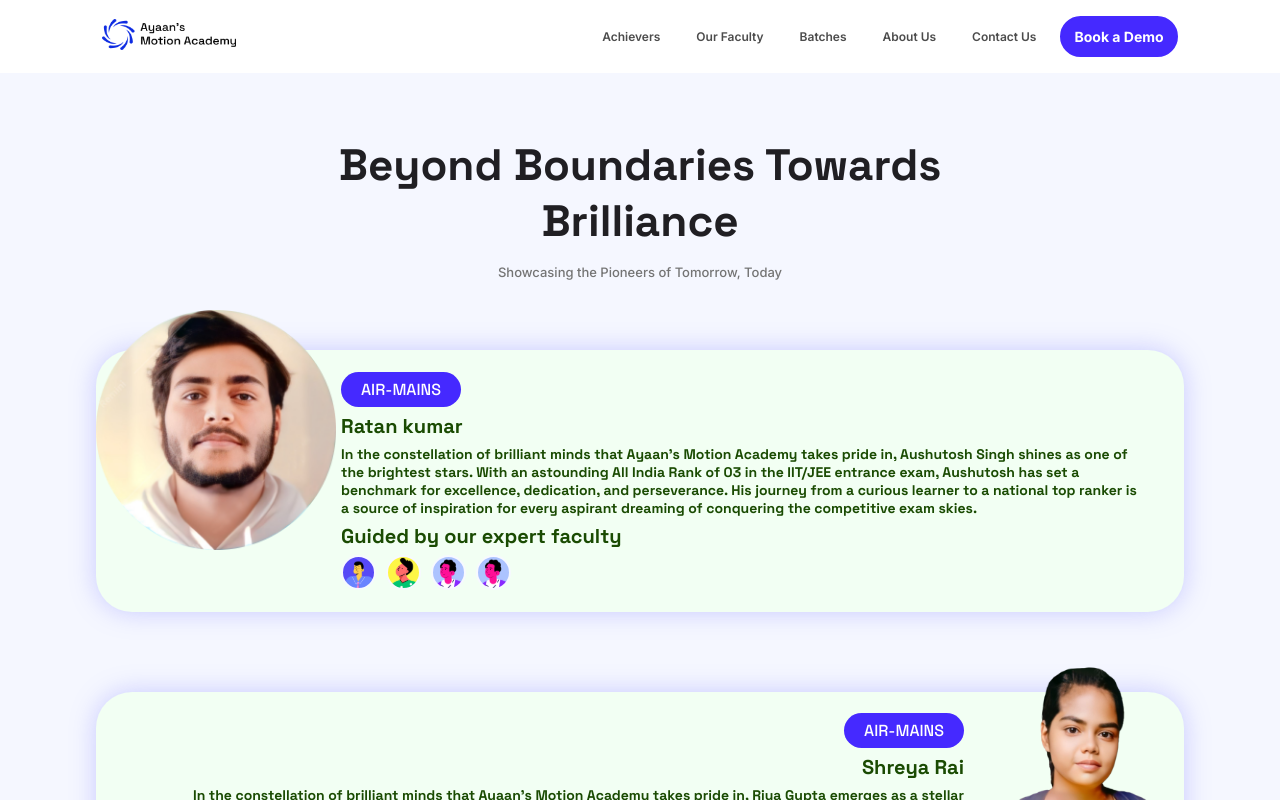
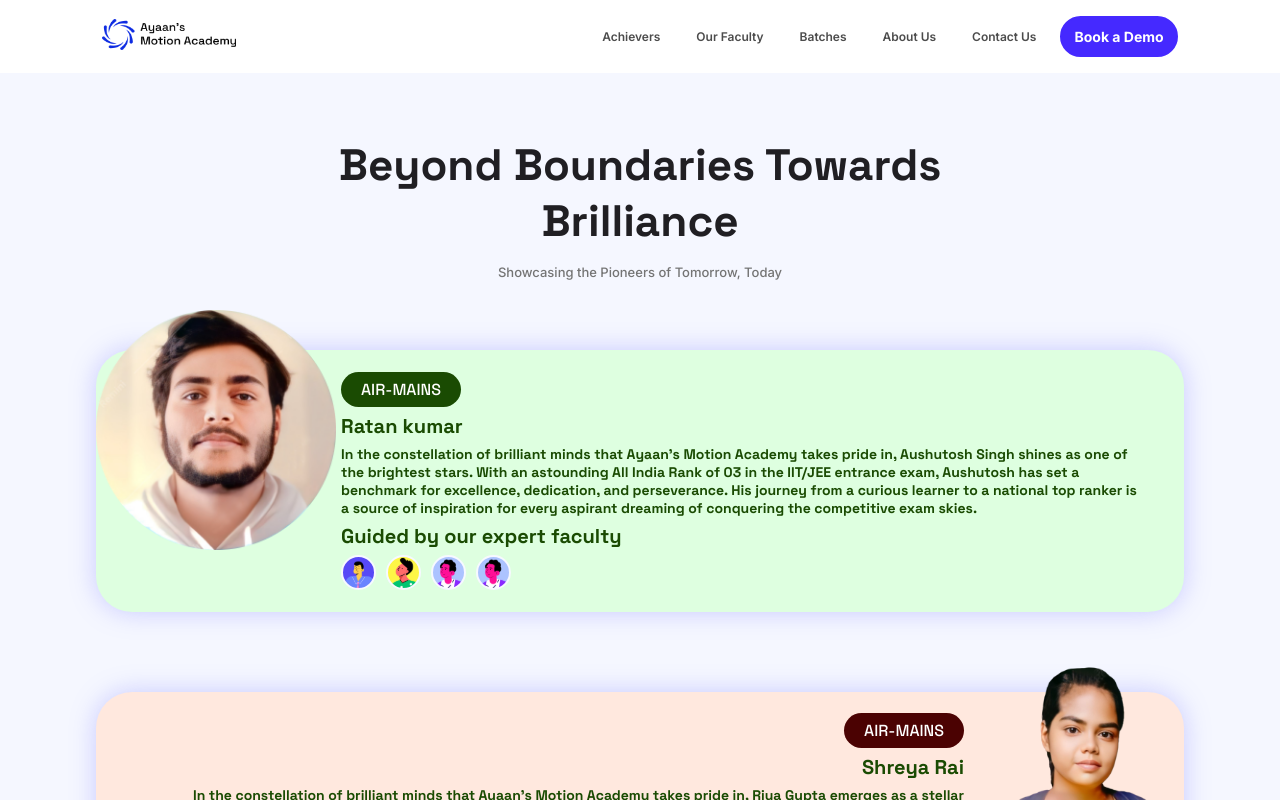
Before and after one commit to omarkhan2217/AyaanMotionAcademy, a React (Vite) app: page /our-achievers in a window 1280 px wide. Shown: the top 800 px of the page. Built offline with nearby package versions, Linux system fonts and the light colour scheme.

Commit message:
fixed highlighted stuend

```diff
--- a/src/components/highlightedStudentCard/highlightedStudentCard.component.tsx
+++ b/src/components/highlightedStudentCard/highlightedStudentCard.component.tsx
@@ -1,21 +1,24 @@
 import React from "react";
-import classes from './highlightedStudentCard.module.scss';
+import classes from "./highlightedStudentCard.module.scss";
 import { CustomPill } from "..";
 import { IHighlightedStudentCardProps } from "../../types";
 import { TeacherLogo } from "../../assets";
 import { useWindowSize } from "usehooks-ts";
 
-
 export const HighlightedStudentCard: React.FC<IHighlightedStudentCardProps> = (props) => {
-    const { rank, name, description, image, color, pillColor,bgColor,isReversed = false } = props
+  const { rank, name, description, image, color, pillColor, bgColor, isReversed = false } = props;
   const { width } = useWindowSize();
   const isTablet = width <= 768;
   return (
-        <div className={classes.mainContainer} style={{backgroundColor:bgColor}}>
-            {!isReversed ? <img className={isReversed ? classes.imgAlt : classes.img} src={image} /> : isReversed && isTablet ? <img className={isReversed ? classes.imgAlt : classes.img} src={image} /> : null}
+    <div className={classes.mainContainer} style={{ backgroundColor: bgColor }}>
+      {!isReversed ? (
+        <img className={isReversed ? classes.imgAlt : classes.img} src={image} />
+      ) : isReversed && isTablet ? (
+        <img className={isReversed ? classes.imgAlt : classes.img} src={image} />
+      ) : null}
       <div className={isReversed ? classes.textMainContaienrAlt : classes.textMainContainer}>
-                <CustomPill label={`${rank}`} style={{backgroundColor:pillColor}}/>
-                <div className={isReversed ? classes.textContainerAlt : classes.textContainer}  style={{color:color}}>
+        <CustomPill pillColor={pillColor} label={`${rank}`}  style={{ backgroundColor: pillColor }} />
+        <div className={isReversed ? classes.textContainerAlt : classes.textContainer} style={{ color: color }}>
           <div className={isReversed ? classes.studentNameAlt : classes.studentName}>{name}</div>
           <div className={isReversed ? classes.collegeNameAlt : classes.collegeName}>{description}</div>
           <div className={isReversed ? classes.studentNameAlt : classes.studentName}>Guided by our expert faculty</div>
@@ -24,5 +27,5 @@ export const HighlightedStudentCard: React.FC<IHighlightedStudentCardProps> = (p
       </div>
       {isReversed && !isTablet ? <img className={isReversed ? classes.imgAlt : classes.img} src={image} /> : null}
     </div>
-    )
-}
+  );
+};
--- a/src/constants/ourAchievers/ourAchievers.data.ts
+++ b/src/constants/ourAchievers/ourAchievers.data.ts
@@ -14,7 +14,7 @@ import { IOtherStudentCardProps } from '../../types';
 export const HighlightedAchieversData: IHighlightedAchieverProps[] = [
     {
         rank: 'AIR-MAINS',
-        color: '1A4B02',
+        color: '#1A4B02',
         id: 1,
         name: 'Ratan kumar',
         image:  MAINIMG1,
@@ -26,7 +26,7 @@ export const HighlightedAchieversData: IHighlightedAchieverProps[] = [
         His journey from a curious learner to a national top ranker is a source of inspiration
         for every aspirant dreaming of conquering the competitive exam skies.`,
         isReversed: false,
-        bgColor: '1A4B02',
+        bgColor: '#DEFFE0',
     },
     {
         rank: 'AIR-MAINS',
@@ -36,8 +36,8 @@ export const HighlightedAchieversData: IHighlightedAchieverProps[] = [
         altImage: MAINIMG2,
         description: `In the constellation of brilliant minds that Ayaan's Motion Academy takes pride in, Riya Gupta emerges as a stellar achiever, securing an impressive All India Rank of 05 in the IIT/JEE entrance exam. Riya's journey symbolizes resilience, brilliance, and the power of unwavering dedication. Her remarkable achievements inspire aspiring minds to reach for the stars.`,
         isReversed: true,
-        color: '4B0202',
-        bgColor: '4B0202',
+        color: '#4B0202',
+        bgColor: '#FFE8DE',
     },
 ];
 
--- a/src/containers/ourAchievers/ourAchievers.container.tsx
+++ b/src/containers/ourAchievers/ourAchievers.container.tsx
@@ -59,7 +59,7 @@ export const OurAchieversContainer: React.FC = () => {
               <HighlightedStudentCard
                 color={student.color}
                 pillColor={student.color}
-                bgColor={student.color}
+                bgColor={student.bgColor}
                 name={student.name}
                 description={student.description}
                 rank={student.rank}
```
Lines whose indentation alone changed are shown as unchanged.
